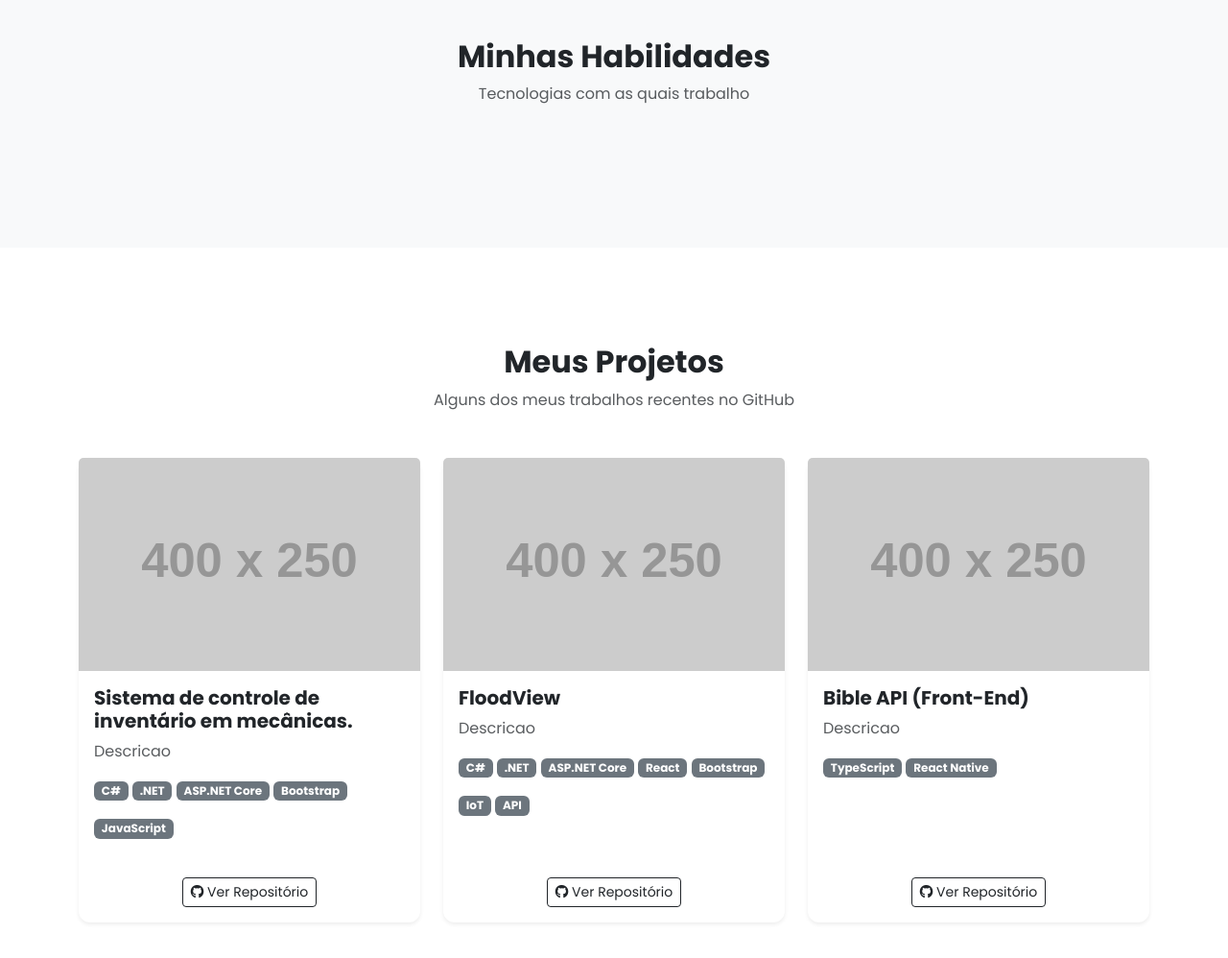
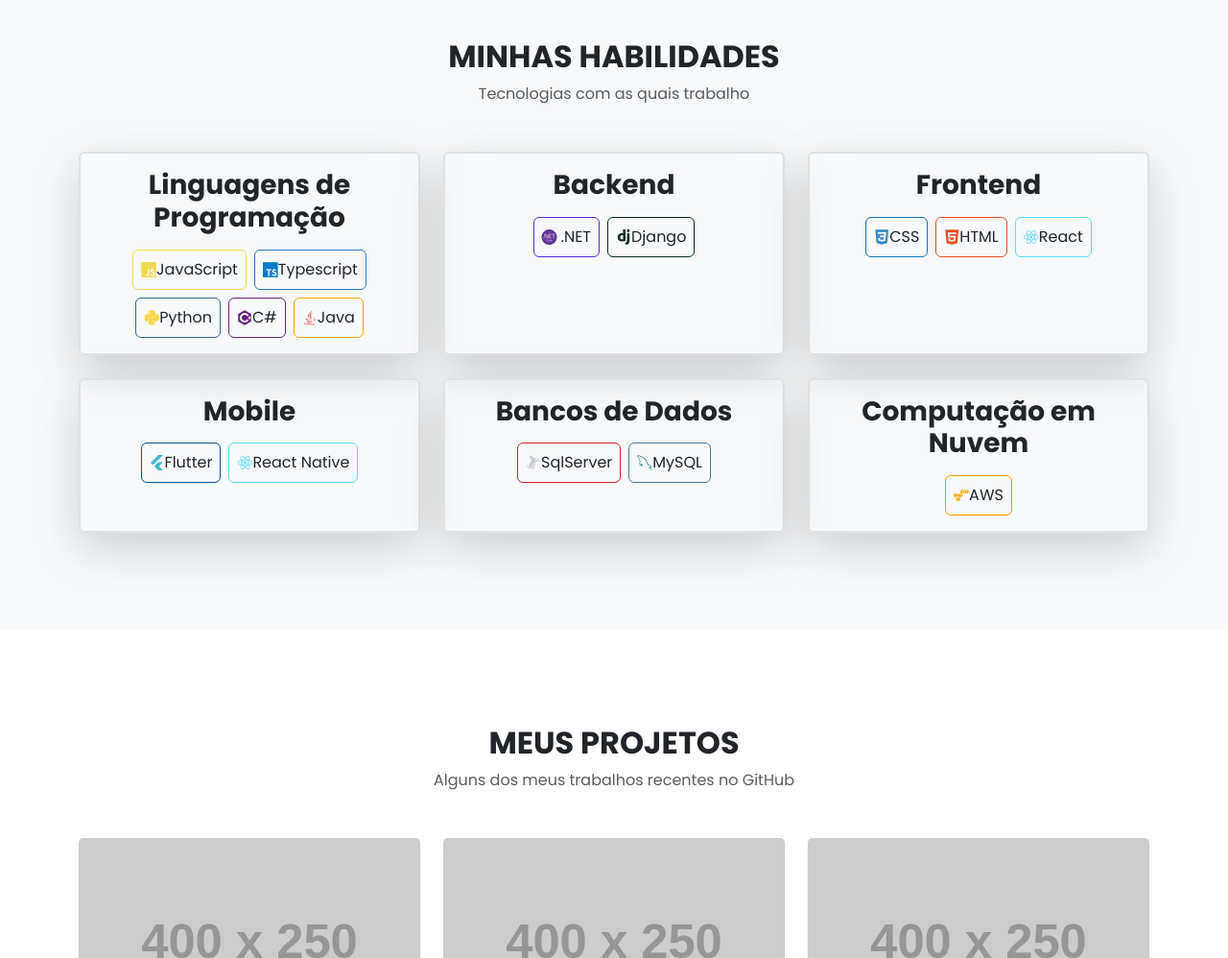
Before and after one commit to Luiz-SENAI07/portifolio-pessoal, a plain HTML site: page index.html in a window 1280 px wide. Shown: the part 1560-2558 px from the top of the page at 96% size. Drawn offline with nearby package versions, Linux system fonts and the light colour scheme; placeholder pictures from the web are drawn by us.

Commit message:
add-section-myabilities

```diff
--- a/index.html
+++ b/index.html
@@ -1,40 +1,26 @@
 <!doctype html>
 <html lang="pt-BR">
+
 <head>
   <meta charset="UTF-8" />
   <meta name="viewport" content="width=device-width, initial-scale=1.0" />
   <title>Luiz Okada | Portfólio</title>
 
-    <link
-      href="https://fonts.googleapis.com/css2?family=Poppins:wght@300;400;600;700&display=swap"
-      rel="stylesheet"
-    />
-    <link
-      href="https://cdn.jsdelivr.net/npm/bootstrap@5.3.2/dist/css/bootstrap.min.css"
-      rel="stylesheet"
-    />
-    <link
-      rel="stylesheet"
-      href="https://cdnjs.cloudflare.com/ajax/libs/font-awesome/6.4.2/css/all.min.css"
-    />
+  <link href="https://fonts.googleapis.com/css2?family=Poppins:wght@300;400;600;700&display=swap" rel="stylesheet" />
+  <link href="https://cdn.jsdelivr.net/npm/bootstrap@5.3.2/dist/css/bootstrap.min.css" rel="stylesheet" />
+  <link rel="stylesheet" href="https://cdnjs.cloudflare.com/ajax/libs/font-awesome/6.4.2/css/all.min.css" />
+  <link rel="stylesheet" type='text/css' href="https://cdn.jsdelivr.net/gh/devicons/devicon@latest/devicon.min.css" />
   <link rel="stylesheet" href="style.css" />
 </head>
+
 <body data-bs-spy="scroll" data-bs-target="#navbarNav">
   <nav class="navbar navbar-expand-lg navbar-dark fixed-top shadow-sm">
     <div class="container">
       <a class="navbar-brand fw-bold" href="#">Luiz Okada</a>
-        <button
-          class="navbar-toggler"
-          type="button"
-          data-bs-toggle="collapse"
-          data-bs-target="#navbarNav"
-        >
+      <button class="navbar-toggler" type="button" data-bs-toggle="collapse" data-bs-target="#navbarNav">
         <span class="navbar-toggler-icon"></span>
       </button>
-        <div
-          class="collapse navbar-collapse justify-content-end"
-          id="navbarNav"
-        >
+      <div class="collapse navbar-collapse justify-content-end" id="navbarNav">
         <ul class="navbar-nav">
           <li class="nav-item">
             <a class="nav-link" href="#sobre">Sobre Mim</a>
@@ -55,25 +41,18 @@
 
   <header class="hero-section">
     <div class="container">
-        <h1 class="hero-title">
+      <h1 class="hero-title ">
         Olá, eu sou <span class="text-info">Luiz Okada</span>
       </h1>
       <p class="hero-subtitle">
         Desenvolvedor de Software construindo soluções incríveis
       </p>
       <div class="d-flex justify-content-center gap-3">
-          <a
-            href="https://github.com/Luiz-aoms"
-            target="_blank"
-            class="btn btn-outline-light btn-lg px-4 rounded-pill"
-          >
+        <a href="https://github.com/Luiz-aoms" target="_blank" class="btn btn-outline-light btn-lg px-4 rounded-pill">
           <i class="fab fa-github me-2"></i>GitHub
         </a>
-          <a
-            href="https://www.linkedin.com/in/luiz-okada-841655310/"
-            target="_blank"
-            class="btn btn-info text-white btn-lg px-4 rounded-pill shadow-sm"
-          >
+        <a href="https://www.linkedin.com/in/luiz-okada-841655310/" target="_blank"
+          class="btn btn-info text-white btn-lg px-4 rounded-pill shadow-sm">
           <i class="fab fa-linkedin-in me-2"></i>LinkedIn
         </a>
       </div>
@@ -84,14 +63,11 @@
     <div class="container">
       <div class="row align-items-center">
         <div class="col-lg-6 mb-4 mb-lg-0">
-            <img
-              src="https://via.placeholder.com/500x500/e9ecef/6c757d?text=Sua+Foto+Aqui"
-              alt="Luiz Okada"
-              class="img-fluid rounded-4 shadow"
-            />
+          <img src="https://via.placeholder.com/500x500/e9ecef/6c757d?text=Sua+Foto+Aqui" alt="Luiz Okada"
+            class="img-fluid rounded-4 shadow" />
         </div>
         <div class="col-lg-6">
-            <h2 class="fw-bold mb-4">Sobre Mim</h2>
+          <h2 class="fw-bold mb-4 text-uppercase">Sobre Mim</h2>
           <p class="text-muted fs-5">
             Sou um desenvolvedor apaixonado por criar aplicações eficientes e
             escaláveis. Adoro resolver problemas complexos através de código
@@ -111,28 +87,90 @@
   <section id="habilidades" class="section-padding bg-light">
   <div class="container">
     <div class="text-center mb-5">
-          <h2 class="fw-bold">Minhas Habilidades</h2>
+      <h2 class="fw-bold text-uppercase">Minhas Habilidades</h2>
       <p class="text-muted">Tecnologias com as quais trabalho</p>
     </div>
-        <!-- PRECISO DE IDEIAS -->
+    <div class="row g-4">
+
+      <div class="col-md-4">
+        <div class="border border-2 rounded text-center p-3 h-100 shadow-lg">
+          <h3 class="fw-bold mb-3">Linguagens de Programação</h3>
+          <div class="d-flex flex-wrap justify-content-center gap-2">
+            <span id="js" class="border border-1 rounded p-2 d-inline-flex align-items-center g-1"><i class="devicon-javascript-plain colored"></i> JavaScript</span>
+            <span id="ts" class="border border-1 rounded p-2 d-inline-flex align-items-center g-1"><i class="devicon-typescript-plain colored"></i> Typescript</span>
+            <span id="py" class="border border-1 rounded p-2 d-inline-flex align-items-center g-1"><i class="devicon-python-plain colored"></i> Python</span>
+            <span id="cs" class="border border-1 rounded p-2 d-inline-flex align-items-center g-1"><i class="devicon-csharp-plain colored"></i> C#</span>
+            <span id="jv" class="border border-1 rounded p-2 d-inline-flex align-items-center g-1"><i class="devicon-java-plain colored"></i> Java</span>
+          </div>
+        </div>
+      </div>
+
+      <div class="col-md-4">
+        <div class="border border-2 rounded text-center p-3 h-100 shadow-lg">
+          <h3 class="fw-bold mb-3">Backend</h3>
+          <div class="d-flex flex-wrap justify-content-center gap-2">
+            <span id="net" class="border border-1 rounded p-2 d-inline-flex align-items-center gap-1"><i class="devicon-dotnetcore-plain colored"></i> .NET</span>
+            <span id="dj" class="border border-1 rounded p-2 d-inline-flex align-items-center g-1"><i class="devicon-django-plain colored"></i> Django</span>
+          </div>
+        </div>
+      </div>
+
+      <div class="col-md-4">
+        <div class="border border-2 rounded text-center p-3 h-100 shadow-lg">
+          <h3 class="fw-bold mb-3">Frontend</h3>
+          <div class="d-flex flex-wrap justify-content-center gap-2">
+            <span id="css" class="border border-1 rounded p-2 d-inline-flex align-items-center g-1"><i class="devicon-css3-plain colored"></i> CSS</span>
+            <span id="html" class="border border-1 rounded p-2 d-inline-flex align-items-center g-1"><i class="devicon-html5-plain colored"></i> HTML</span>
+            <span id="react" class="border border-1 rounded p-2 d-inline-flex align-items-center g-1"><i class="devicon-react-plain colored"></i> React</span>
+          </div>
+        </div>
+      </div>
+
+      <div class="col-md-4">
+        <div class="border border-2 rounded text-center p-3 h-100 shadow-lg">
+          <h3 class="fw-bold mb-3">Mobile</h3>
+          <div class="d-flex flex-wrap justify-content-center gap-2">
+            <span id="flutter" class="border border-1 rounded p-2 d-inline-flex align-items-center g-1"><i class="devicon-flutter-plain colored"></i> Flutter</span>
+            <span id="react" class="border border-1 rounded p-2 d-inline-flex align-items-center g-1"><i class="devicon-react-plain colored"></i> React Native</span>
+          </div>
+        </div>
+      </div>
+
+      <div class="col-md-4">
+        <div class="border border-2 rounded text-center p-3 h-100 shadow-lg">
+          <h3 class="fw-bold mb-3">Bancos de Dados</h3>
+          <div class="d-flex flex-wrap justify-content-center gap-2">
+            <span id="server" class="border border-1 rounded p-2 d-inline-flex align-items-center g-1"><i class="devicon-microsoftsqlserver-plain colored"></i> SqlServer</span>
+            <span id="my" class="border border-1 rounded p-2 d-inline-flex align-items-center g-1"><i class="devicon-mysql-plain colored"></i> MySQL</span>
+          </div>
+        </div>
+      </div>
+
+      <div class="col-md-4">
+        <div class="border border-2 rounded text-center p-3 h-100 shadow-lg">
+          <h3 class="fw-bold mb-3">Computação em Nuvem</h3>
+          <div class="d-flex flex-wrap justify-content-center gap-2">
+            <span id="aws" class="border border-1 rounded p-2 d-inline-flex align-items-center g-1"><i class="devicon-amazonwebservices-plain colored"></i> AWS</span>
+          </div>
+        </div>
+      </div>
+
+    </div>
   </div>
 </section>
 
   <section id="projetos" class="section-padding bg-white">
     <div class="container">
       <div class="text-center mb-5">
-          <h2 class="fw-bold">Meus Projetos</h2>
+        <h2 class="fw-bold text-uppercase">Meus Projetos</h2>
         <p class="text-muted">Alguns dos meus trabalhos recentes no GitHub</p>
       </div>
 
       <div class="row g-4">
         <div class="col-md-4">
           <div class="card project-card h-100 shadow-sm">
-              <img
-                src="https://via.placeholder.com/400x250/e9ecef/6c757d?text=Projeto+1"
-                class="card-img-top"
-                alt="Projeto 1"
-              />
+            <img src="https://via.placeholder.com/400x250/e9ecef/6c757d?text=Projeto+1" class="card-img-top"
+              alt="Projeto 1" />
             <div class="card-body">
               <h5 class="card-title fw-bold">Sistema de controle de inventário em mecânicas.</h5>
               <p class="card-text text-muted">Descricao</p>
@@ -143,25 +181,18 @@
               <span class="badge bg-secondary mb-3">JavaScript</span>
             </div>
             <div class="card-footer bg-transparent border-0 pb-3 text-center">
-                <a
-                  href="https://github.com/Luiz-aoms"
-                  target="_blank"
-                  class="btn btn-outline-dark btn-sm"
-                  ><i class="fab fa-github"></i> Ver Repositório</a
-                >
+              <a href="https://github.com/Luiz-aoms" target="_blank" class="btn btn-outline-dark btn-sm"><i
+                  class="fab fa-github"></i> Ver Repositório</a>
             </div>
           </div>
         </div>
 
         <div class="col-md-4">
           <div class="card project-card h-100 shadow-sm">
-              <img
-                src="https://via.placeholder.com/400x250/e9ecef/6c757d?text=Projeto+2"
-                class="card-img-top"
-                alt="Projeto 2"
-              />
+            <img src="https://via.placeholder.com/400x250/e9ecef/6c757d?text=Projeto+2" class="card-img-top"
+              alt="Projeto 2" />
             <div class="card-body">
-                <h5 class="card-title fw-bold">FloodView</h5>
+              <h5 class="card-title fw-bold">Sistema de controle de Associados AAPM</h5>
               <p class="card-text text-muted">Descricao</p>
               <span class="badge bg-secondary mb-3">C#</span>
               <span class="badge bg-secondary mb-3">.NET</span>
@@ -172,50 +203,29 @@
               <span class="badge bg-secondary mb-3">API</span>
             </div>
             <div class="card-footer bg-transparent border-0 pb-3 text-center">
-                <a
-                  href="https://github.com/Luiz-aoms"
-                  target="_blank"
-                  class="btn btn-outline-dark btn-sm"
-                  ><i class="fab fa-github"></i> Ver Repositório</a
-                >
+              <a href="https://github.com/Luiz-aoms" target="_blank" class="btn btn-outline-dark btn-sm"><i
+                  class="fab fa-github"></i> Ver Repositório</a>
             </div>
           </div>
         </div>
 
         <div class="col-md-4">
           <div class="card project-card h-100 shadow-sm">
-              <img
-                src="https://via.placeholder.com/400x250/e9ecef/6c757d?text=Projeto+3"
-                class="card-img-top"
-                alt="Projeto 3"
-              />
+            <img src="https://via.placeholder.com/400x250/e9ecef/6c757d?text=Projeto+3" class="card-img-top"
+              alt="Projeto 3" />
             <div class="card-body">
-                <h5 class="card-title fw-bold">Bible API (Front-End)</h5>
+              <h5 class="card-title fw-bold">ConectaFe (Front-End)</h5>
               <p class="card-text text-muted">Descricao</p>
               <span class="badge bg-secondary mb-3">TypeScript</span>
               <span class="badge bg-secondary mb-3">React Native</span>
             </div>
             <div class="card-footer bg-transparent border-0 pb-3 text-center">
-                <a
-                  href="https://github.com/Luiz-aoms"
-                  target="_blank"
-                  class="btn btn-outline-dark btn-sm"
-                  ><i class="fab fa-github"></i> Ver Repositório</a
-                >
+              <a href="https://github.com/Luiz-aoms" target="_blank" class="btn btn-outline-dark btn-sm"><i
+                  class="fab fa-github"></i> Ver Repositório</a>
             </div>
           </div>
         </div>
       </div>
-      </div>
-    </section>
-
-    <section id="habilidades" class="section-padding bg-light">
-      <div class="container">
-        <div class="text-center mb-5">
-          <h2 class="fw-bold">Meus Certificados</h2>
-          <p class="text-muted"></p>
-        </div>
-        <!-- PRECISO DE IDEIAS -->
     </div>
   </section>
 
@@ -226,21 +236,10 @@
         Estou aberto a novas oportunidades e desafios.
       </p>
       <div class="d-flex justify-content-center gap-3 mb-4">
-          <a
-            href="https://www.linkedin.com/in/luiz-okada-841655310/"
-            target="_blank"
-            class="text-white fs-2"
-            ><i class="fab fa-linkedin"></i
-          ></a>
-          <a
-            href="https://github.com/Luiz-aoms"
-            target="_blank"
-            class="text-white fs-2"
-            ><i class="fab fa-github"></i
-          ></a>
-          <a href="mailto:luizinho.omioto@gmail.com" class="text-white fs-2"
-            ><i class="fas fa-envelope"></i
-          ></a>
+        <a href="https://www.linkedin.com/in/luiz-okada-841655310/" target="_blank" class="text-white fs-2"><i
+            class="fab fa-linkedin"></i></a>
+        <a href="https://github.com/Luiz-aoms" target="_blank" class="text-white fs-2"><i class="fab fa-github"></i></a>
+        <a href="mailto:luizinho.omioto@gmail.com" class="text-white fs-2"><i class="fas fa-envelope"></i></a>
       </div>
       <hr class="border-secondary" />
       <p class="mb-0 text-secondary">&copy; 2026 Luiz Okada.</p>
@@ -249,4 +248,5 @@
 
   <script src="https://cdn.jsdelivr.net/npm/bootstrap@5.3.2/dist/js/bootstrap.bundle.min.js"></script>
 </body>
+
 </html>
--- a/style.css
+++ b/style.css
@@ -44,9 +44,57 @@
 
 .navbar {
   backdrop-filter: blur(10px);
-  background-color: rgba(15, 32, 39, 0.9) !important;
+  background-color: rgba(15, 32, 39, 0.9);
 }
 
 .section-padding {
   padding: 100px 0;
 }
+
+#ts{
+  border-color: #3178C6 !important;
+}
+#js{
+  border-color: #F0DB4F  !important;
+}
+#cs{
+  border-color: #682876  !important;
+}
+#jv{
+  border-color: #FFA500 !important;
+}
+#py{
+  border-color: #306998 !important;
+}
+
+#dj{
+  border-color: #092E20 !important;
+}
+#net{
+  border-color: #512BD4 !important;
+}
+
+#css{
+  border-color: #1572B6 !important;
+}
+#html{
+  border-color: #E34F26 !important;
+}
+#react{
+  border-color: #61DAFB !important;
+}
+
+#flutter{
+  border-color: #02569B !important;
+}
+
+#my{
+  border-color: #4479A1 !important;
+}
+#server{
+  border-color: #CC292B !important;
+}
+
+#aws{
+  border-color: #FF9900 !important;
+}
```
Lines whose indentation alone changed are shown as unchanged.
